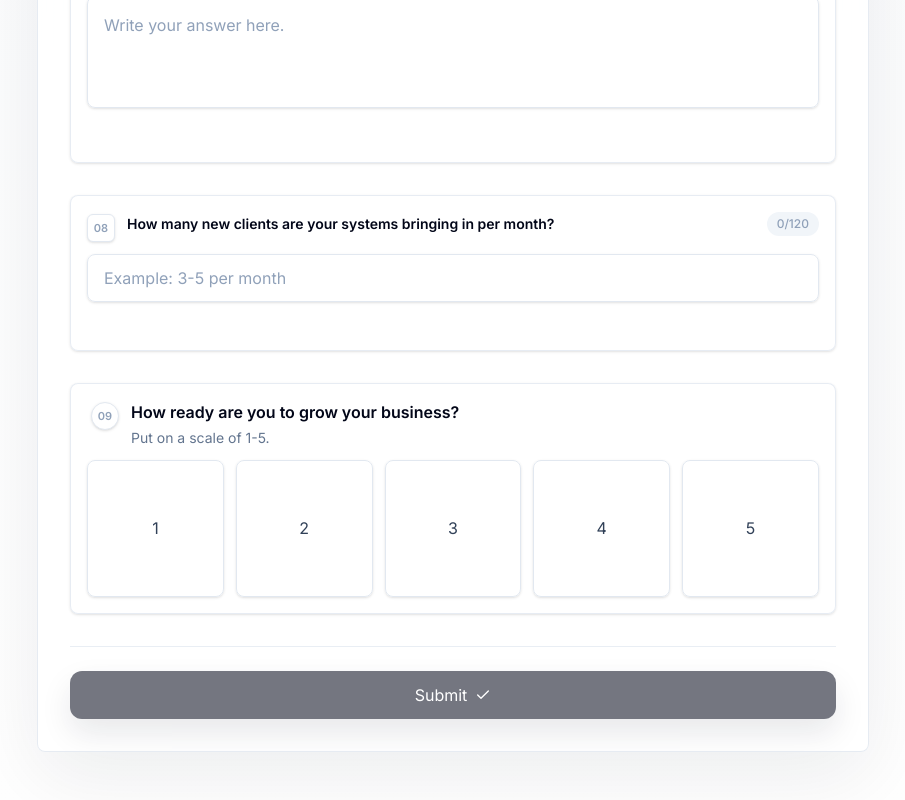
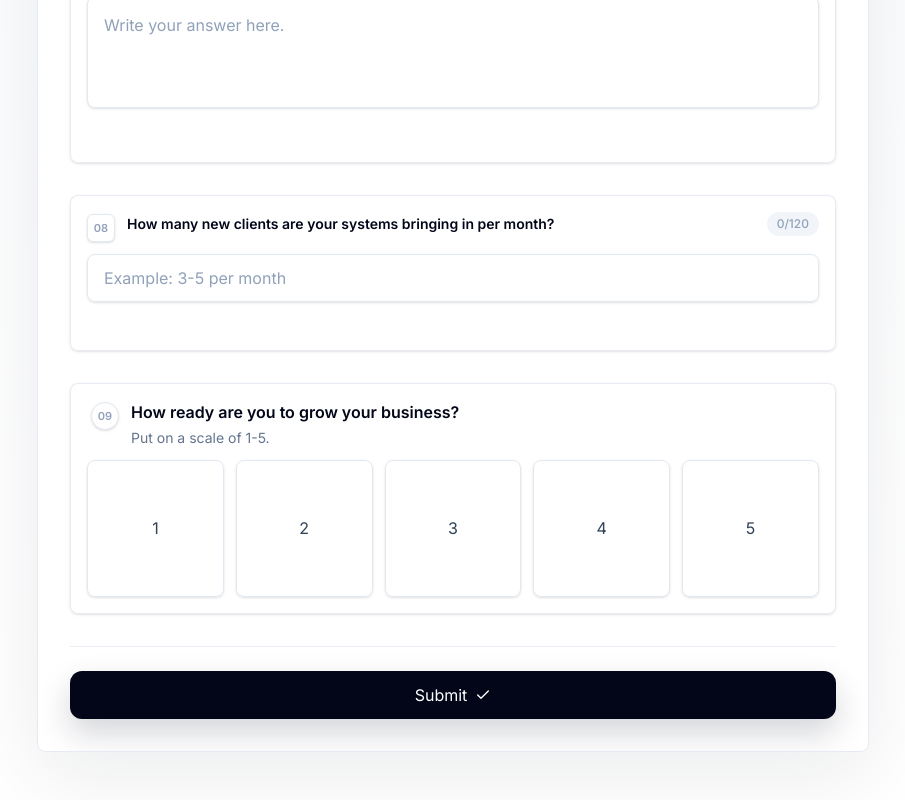
Before and after one commit to jackambrose44/TAO, a Next.js app: page / in a window 1280 px wide. Shown: the part 2101-2901 px from the top of the page, without its empty margins (187-1092 px from the left). Built offline with nearby package versions, Linux system fonts and the light colour scheme; no server answers.

Commit message:
Allow submit validation feedback

```diff
--- a/components/intake/client-intake-form.tsx
+++ b/components/intake/client-intake-form.tsx
@@ -93,7 +93,7 @@ export function ClientIntakeForm() {
     control,
     register,
     handleSubmit,
-    formState: { errors, isSubmitting, isValid }
+    formState: { errors, isSubmitting }
   } = useForm<ClientLeadFormValues>({
     resolver: zodResolver(clientLeadSchema),
     defaultValues: defaultClientLeadValues,
@@ -125,6 +125,10 @@ export function ClientIntakeForm() {
     window.setTimeout(() => {
       router.push("/success");
     }, 1300);
+  }
+
+  function onInvalid() {
+    setServerError("Please answer every question before submitting.");
   }
 
   return (
@@ -174,7 +178,7 @@ export function ClientIntakeForm() {
           ) : (
             <motion.form
               key="form"
-              onSubmit={handleSubmit(onSubmit)}
+              onSubmit={handleSubmit(onSubmit, onInvalid)}
               className="space-y-8 px-5 py-6 sm:px-8 sm:py-8"
               initial={{ opacity: 0 }}
               animate={{ opacity: 1 }}
@@ -279,7 +283,7 @@ export function ClientIntakeForm() {
               ) : null}
 
               <div className="border-t border-slate-200/75 pt-6">
-                <Button type="submit" size="lg" disabled={isSubmitting || !isValid} className="w-full">
+                <Button type="submit" size="lg" disabled={isSubmitting} className="w-full">
                   {isSubmitting ? (
                     <>
                       <Loader2 className="size-4 animate-spin" />
```
